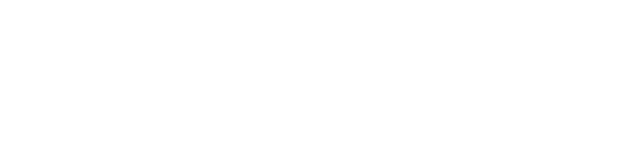
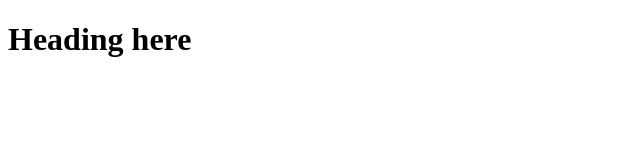
Before and after one commit to notwatson/git-one, a plain HTML site: page index.html in a window 1280 px wide. Shown: the whole page, without its empty margins (0-640 px from the left). Drawn offline with Linux system fonts and the light colour scheme.

Commit message:
Added h1 heading to index

```diff
--- a/index.html
+++ b/index.html
@@ -6,6 +6,6 @@
   <title>Git-One Index</title>
 </head>
 <body>
-
+<h1>Heading here</h1>
 </body>
 </html>
```
